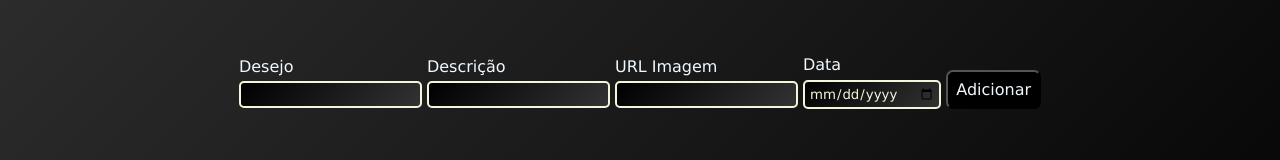
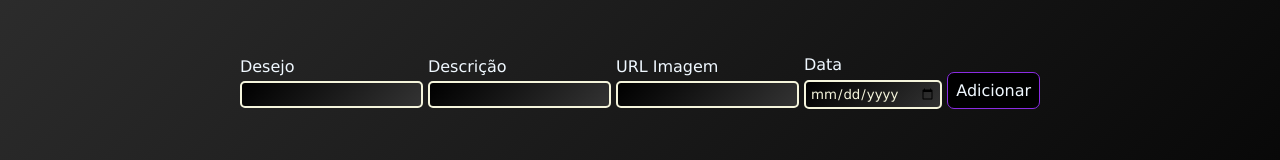
Before and after one commit to preudu-cmd-hash/wish-list, a React (Vite) app: page / in a window 1280 px wide. Shown: the part 295-455 px from the top of the page. Built offline with nearby package versions, Linux system fonts and the light colour scheme.

Commit message:
adiciona borda colorida no botão de adicionar

```diff
--- a/src/Components/AddItemForm/AddItemForm.module.css
+++ b/src/Components/AddItemForm/AddItemForm.module.css
@@ -33,6 +33,7 @@
   color: aliceblue;
   padding: 8px;
   border-radius: 7px;
+  border: 1px solid blueviolet;
   place-self: flex-end;
   font-family: "Lucida Sans", "Lucida Sans Regular", "Lucida Grande",
     "Lucida Sans Unicode", Geneva, Verdana, sans-serif;
```
